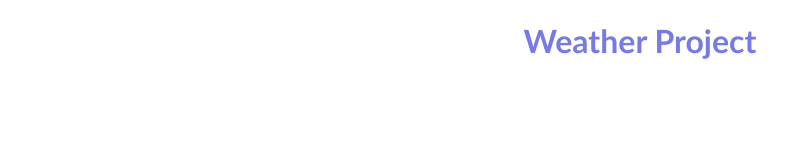
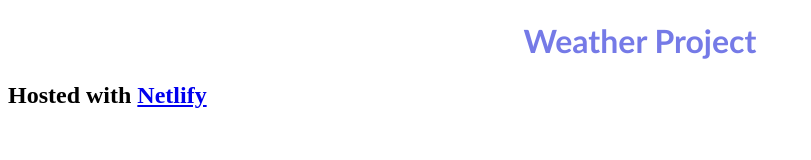
Before and after one commit to Mkpaka95/Weather-Project, a plain HTML site: page Weatherproject.html in a window 1280 px wide. Shown: the whole page, without its empty margins (0-811 px from the left). Drawn offline with Linux system fonts and the light colour scheme.

Commit message:
Hosted site with Netlify

```diff
--- a/Weatherproject.html
+++ b/Weatherproject.html
@@ -7,5 +7,11 @@
     <link rel="stylesheet" href="style.css" />
   </head>
   <h1>Weather Project</h1>
-  <body></body>
+  <body>
+    <h2>
+      Hosted with
+      <a href="https://sleepy-wescoff-cd86b1.netlify.app"> Netlify</a>
+    </h2>
+    <script src="script.js"></script>
+  </body>
 </html>
```
Also changed, not shown: 1 other file.
